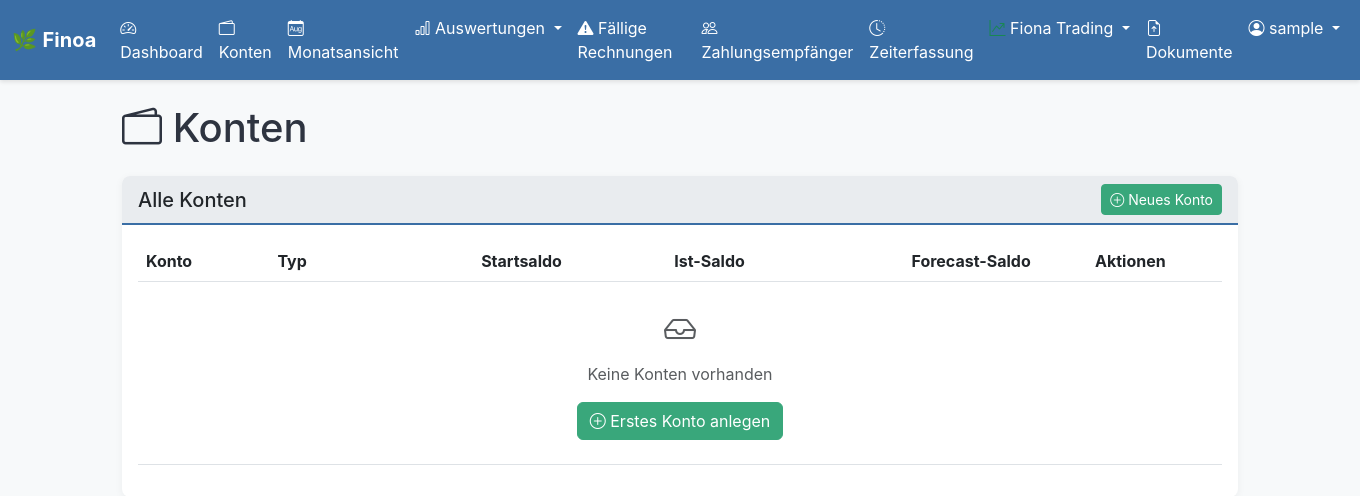
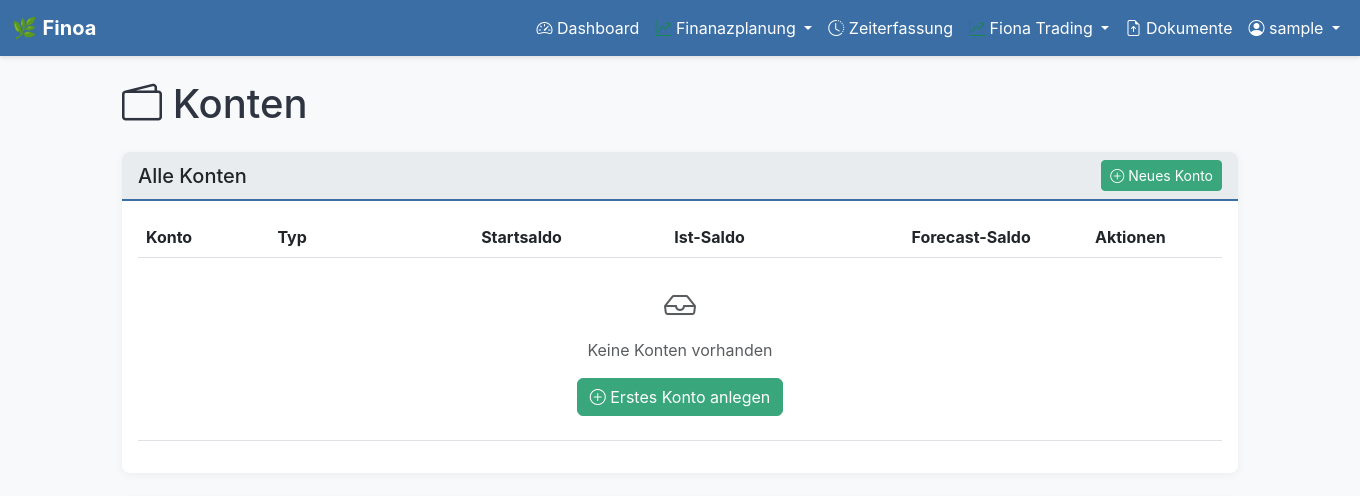
Before and after one commit to gdsanger/Finoa, a Django app: page /accounts/ in a window 1360 px wide. Shown: the top 496 px of the page. Run offline with Django 5.2, Linux system fonts and the light colour scheme; the visitor is signed in with stand-in values (Sample User, id 1); some libraries are stand-ins or nearby versions.

Commit message:
Änderung Navigatiomn

```diff
--- a/core/templates/core/base.html
+++ b/core/templates/core/base.html
@@ -35,39 +35,39 @@
                             <i class="bi bi-speedometer2"></i> Dashboard
                         </a>
                     </li>
-                    <li class="nav-item">
-                        <a class="nav-link" href="{% url 'accounts' %}">
-                            <i class="bi bi-wallet2"></i> Konten
+                     <li class="nav-item dropdown">
+                            <a class="nav-link dropdown-toggle" href="#" id="financeDropdown" role="button" data-bs-toggle="dropdown" aria-expanded="false">
+                            <i class="bi bi-graph-up-arrow text-success"></i> Finanazplanung
                         </a>
-                    </li>
-                    <li class="nav-item">
-                        <a class="nav-link" href="{% url 'monthly_view' %}">
-                            <i class="bi bi-calendar-month"></i> Monatsansicht
-                        </a>
-                    </li>
-                    <li class="nav-item dropdown">
-                        <a class="nav-link dropdown-toggle" href="#" id="analyticsDropdown" role="button" data-bs-toggle="dropdown" aria-expanded="false">
-                            <i class="bi bi-bar-chart"></i> Auswertungen
-                        </a>
-                        <ul class="dropdown-menu" aria-labelledby="analyticsDropdown">
+                         <ul class="dropdown-menu" aria-labelledby="tradingDropdown">
+                            <li><a class="dropdown-item" href="{% url 'accounts' %}">
+                               <i class="bi bi-wallet2"></i> Konten
+                            </a></li>
+                            <li><a class="dropdown-item" href="{% url 'monthly_view' %}">
+                                 <i class="bi bi-calendar-month"></i> Monatsansicht
+                            </a></li>
                             <li><a class="dropdown-item" href="{% url 'category_analytics' %}">
-                                <i class="bi bi-pie-chart"></i> Kategorien-Auswertung
+                                <i class="bi bi-box-seam"></i> Kategorien-Auswertung
                             </a></li>
                             <li><a class="dropdown-item" href="{% url 'ai_analysis' %}">
-                                <i class="bi bi-lightning-charge-fill text-warning"></i> KI-Analyse
+                                <i class="bi bi-clock-history"></i> KI-Analyse
                             </a></li>
-                        </ul>
-                    </li>
-                    <li class="nav-item">
+                            <li class="dropdown-item">
                         <a class="nav-link" href="{% url 'due_bookings' %}">
                             <i class="bi bi-exclamation-triangle-fill"></i> Fällige Rechnungen
                         </a>
                     </li>
-                    <li class="nav-item">
+                      <li class="dropdown-item">
                         <a class="nav-link" href="{% url 'payees' %}">
                             <i class="bi bi-people"></i> Zahlungsempfänger
                         </a>
                     </li>
+                        </ul>
+                     </li>
+
+
+
+
                     <li class="nav-item">
                         <a class="nav-link" href="{% url 'time_tracking' %}">
                             <i class="bi bi-clock-history"></i> Zeiterfassung
```
Also changed, not shown: core/services/execution/execution_config.yaml (added, +21 -0 lines), core/services/risk/risk_config.yaml (added, +73 -0 lines), trading/migrations/0002_alter_signal_gpt_confidence.py (added), trading/migrations/0003_merge_20251126_0939.py (added), trading/migrations/0004_merge_20251126_1057.py (added), trading/migrations/0005_merge_20251126_1202.py (added), trading/migrations/0006_merge_20251126_1747.py (added), trading/migrations/0008_merge_20251126_2120.py (added), trading/migrations/0009_merge_20251126_2308.py (added), trading/migrations/0010_merge_20251126_2359.py (added), trading/migrations/0011_alter_assetsessionphaseconfig_phase.py (added), trading/migrations/0012_merge_20251127_2156.py (added), trading/migrations/0013_merge_20251128_0802.py (added).
